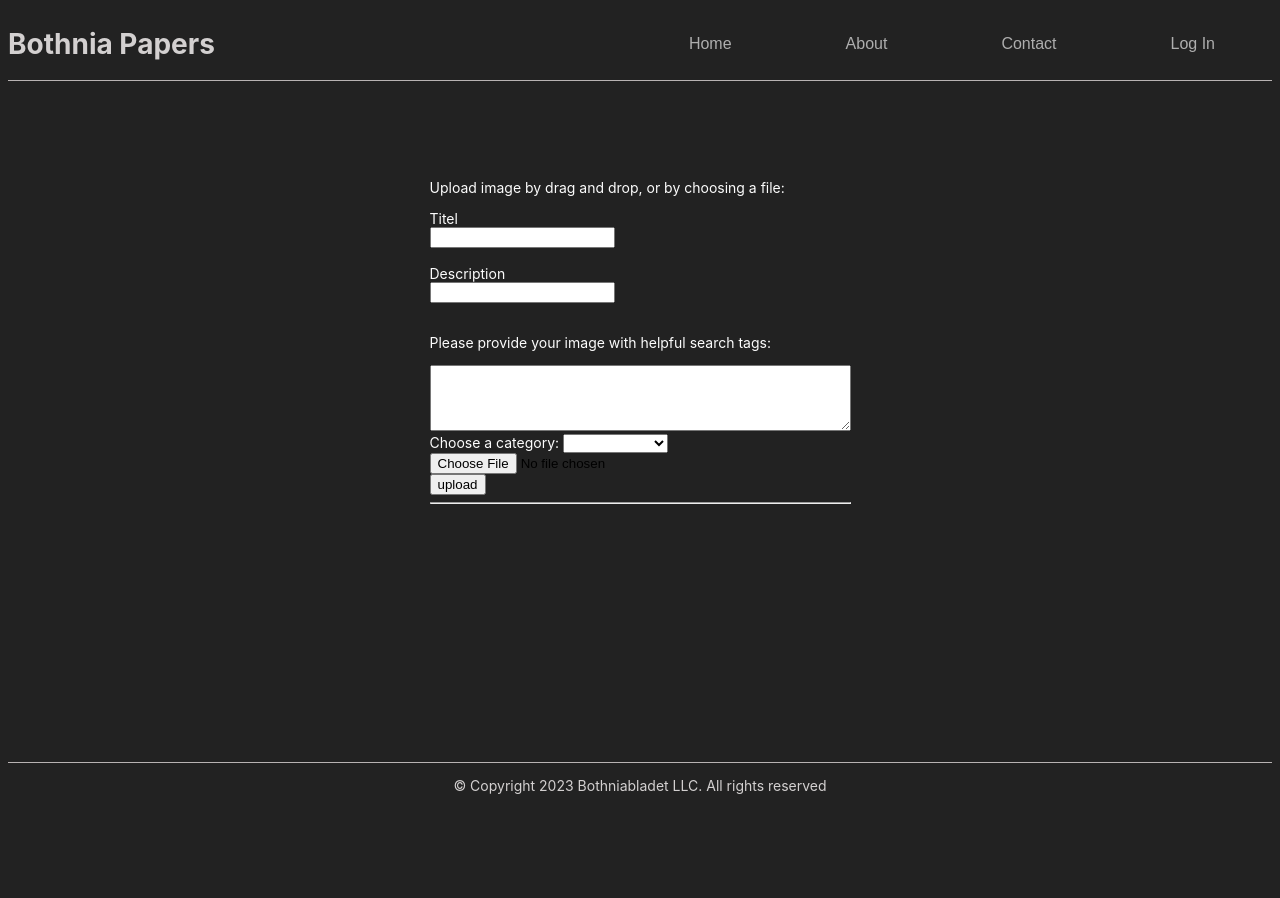
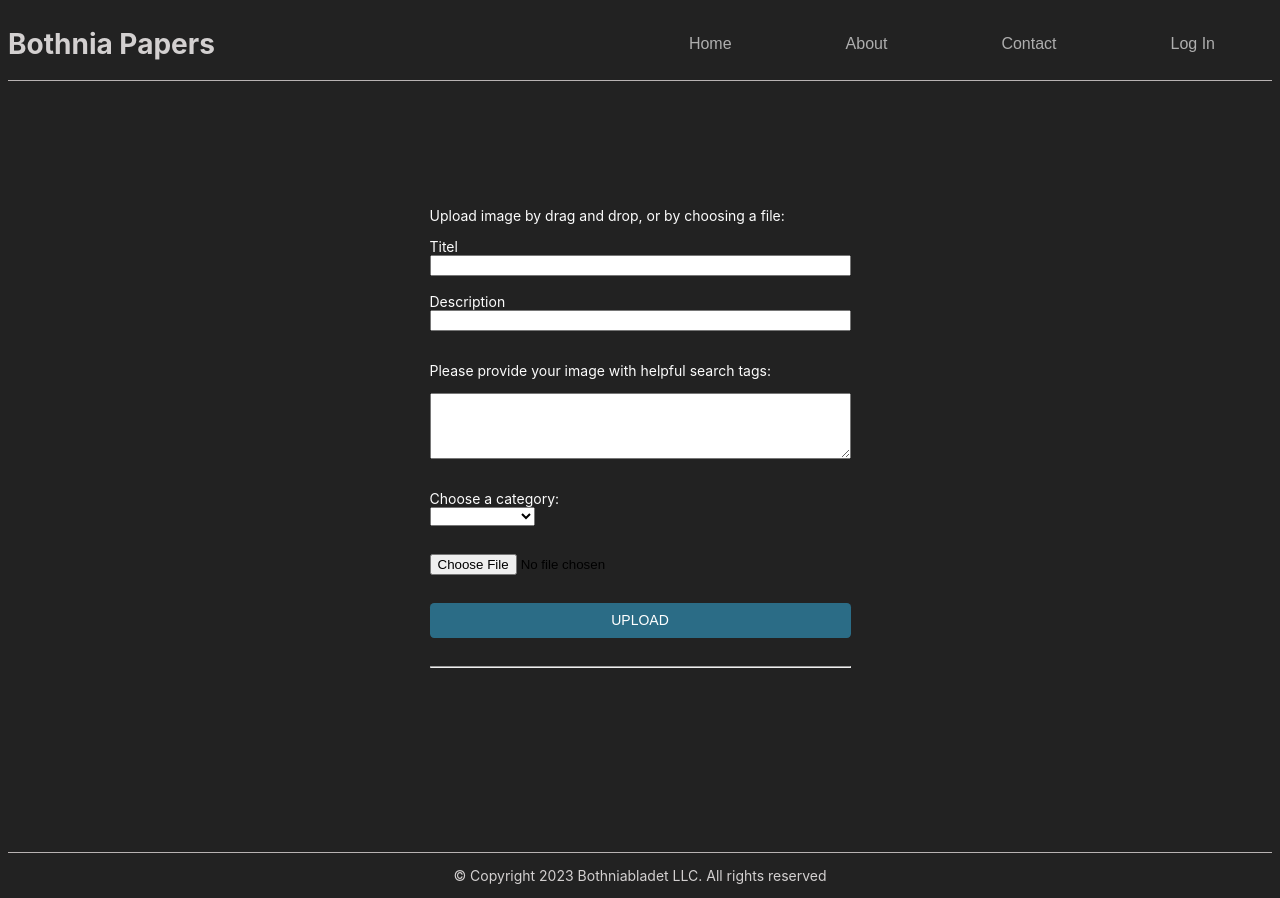
Before and after one commit to dcaptain1/D0027E_Project_Alpha, an Angular app: page /Upload-page in a window 1280 px wide. Before the commit the page ends 808 px from the top, so only its background shows below. Built offline with nearby package versions, Linux system fonts and the light colour scheme.

Commit message:
fortsätter att fixa upload sidan

```diff
--- a/src/app/components/upload-page/upload-page.component.css
+++ b/src/app/components/upload-page/upload-page.component.css
@@ -10,6 +10,28 @@ button, input, select, textarea {
 }
 
 .form_container{
-  margin:7em auto;
+  margin:5em auto;
   width: fit-content;
+  padding: 3em;
 }
+
+.row{
+  width: 100%;
+  margin-bottom:2em;
+}
+
+.upload{
+width: 100%;
+text-align: center;
+padding: 0.7em;
+background: #2b6c86;
+color: #FFFFFF;
+border-radius: 0.3em;
+border:0;
+font-size: 1em;
+text-transform: uppercase;
+}
+
+#Titel, #Description{
+  width:100%;
+}
--- a/src/app/components/upload-page/upload-page.component.html
+++ b/src/app/components/upload-page/upload-page.component.html
@@ -11,23 +11,29 @@
             <label for="Description"> Description</label><br>
             <input type="text" id="Description" class="form-control">
         </div><br>
+
+        <div class="row">
             <p><label for="tags">Please provide your image with helpful search tags:</label></p>
-        <textarea id="tags" name="Keywords" rows="4" cols="50"></textarea><br>
+            <textarea id="tags" name="Keywords" rows="4" cols="50"></textarea>
+        </div>
 
         <div class="form-group">
+            <div class="row">
                 <label for="category">Choose a category: </label>
+                <br>
                 <select name="categories" id="categories">
                     <option value=""></option>
                     <option *ngFor="let c of categories" [value]="c.id">{{c.name}}</option>
                 </select>
+            </div>
 
-            <div class="container row">
-                <div class="col-md-6">
+            <div class="container">
+                <div class="col-md-6 row">
                     <input type="file" (change)="onFileChanged($event)">
 
                 </div>
-                <div class="col-md-6">
-                    <input type="button" (click)="onUpload()" value="upload">
+                <div class="col-md-6 row">
+                    <input type="button" (click)="onUpload()" value="upload" class="upload">
                 </div>
             </div>
             <hr />
```
Lines whose indentation alone changed are shown as unchanged.
